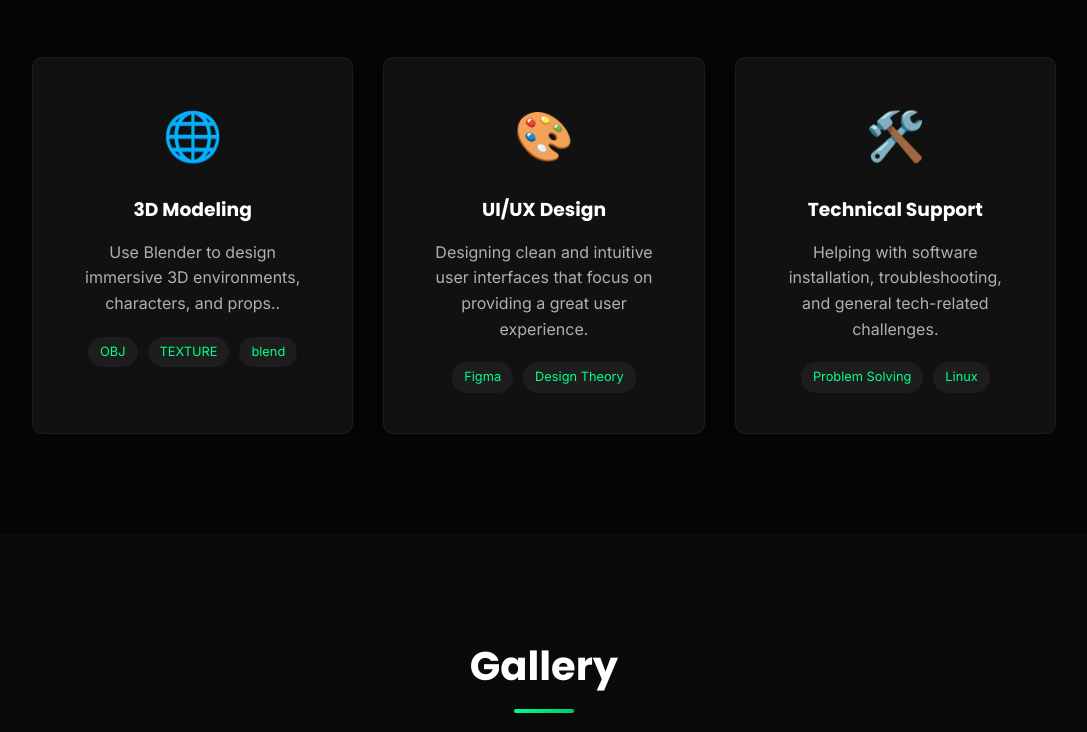
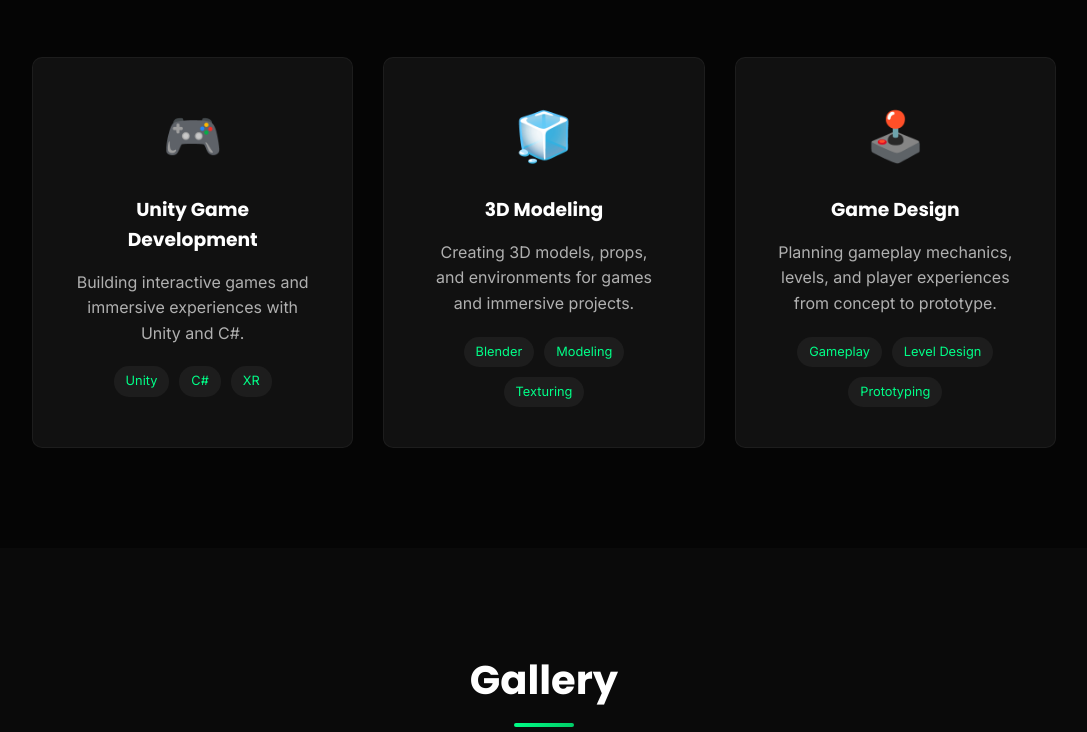
Before and after one commit to zriharrieeythedev/portfolio, a plain HTML site: page index.html in a window 1280 px wide. Shown: the part 2608-3340 px from the top of the page, without its empty margins (96-1183 px from the left). Drawn offline with Linux system fonts and the light colour scheme.

Commit message:
Add files via upload

```diff
--- a/index.html
+++ b/index.html
@@ -117,28 +117,27 @@
             <h2 class="section-title">What I Can Do</h2>
             <div class="services-grid">
                 <div class="service-card reveal">
-                    <div class="service-icon">🌐</div>
-                    <h3>3D Modeling</h3>
-                    <p>Use Blender to design immersive 3D environments, characters, and props..</p>
+                    <div class="service-icon">🎮</div>
+                    <h3>Unity Game Development</h3>
+                    <p>Building interactive games and immersive experiences with Unity and C#.</p>
                     <div class="skill-tags">
-                        <span>OBJ</span><span>TEXTURE</span><span>blend</span>
+                        <span>Unity</span><span>C#</span><span>XR</span>
                     </div>
                 </div>
                 <div class="service-card reveal">
-                    <div class="service-icon">🎨</div>
-                    <h3>UI/UX Design</h3>
-                    <p>Designing clean and intuitive user interfaces that focus on providing a great user experience.
-                    </p>
+                    <div class="service-icon">🧊</div>
+                    <h3>3D Modeling</h3>
+                    <p>Creating 3D models, props, and environments for games and immersive projects.</p>
                     <div class="skill-tags">
-                        <span>Figma</span><span>Design Theory</span>
+                        <span>Blender</span><span>Modeling</span><span>Texturing</span>
                     </div>
                 </div>
                 <div class="service-card reveal">
-                    <div class="service-icon">🛠️</div>
-                    <h3>Technical Support</h3>
-                    <p>Helping with software installation, troubleshooting, and general tech-related challenges.</p>
+                    <div class="service-icon">🕹️</div>
+                    <h3>Game Design</h3>
+                    <p>Planning gameplay mechanics, levels, and player experiences from concept to prototype.</p>
                     <div class="skill-tags">
-                        <span>Problem Solving</span><span>Linux</span>
+                        <span>Gameplay</span><span>Level Design</span><span>Prototyping</span>
                     </div>
                 </div>
             </div>
```
